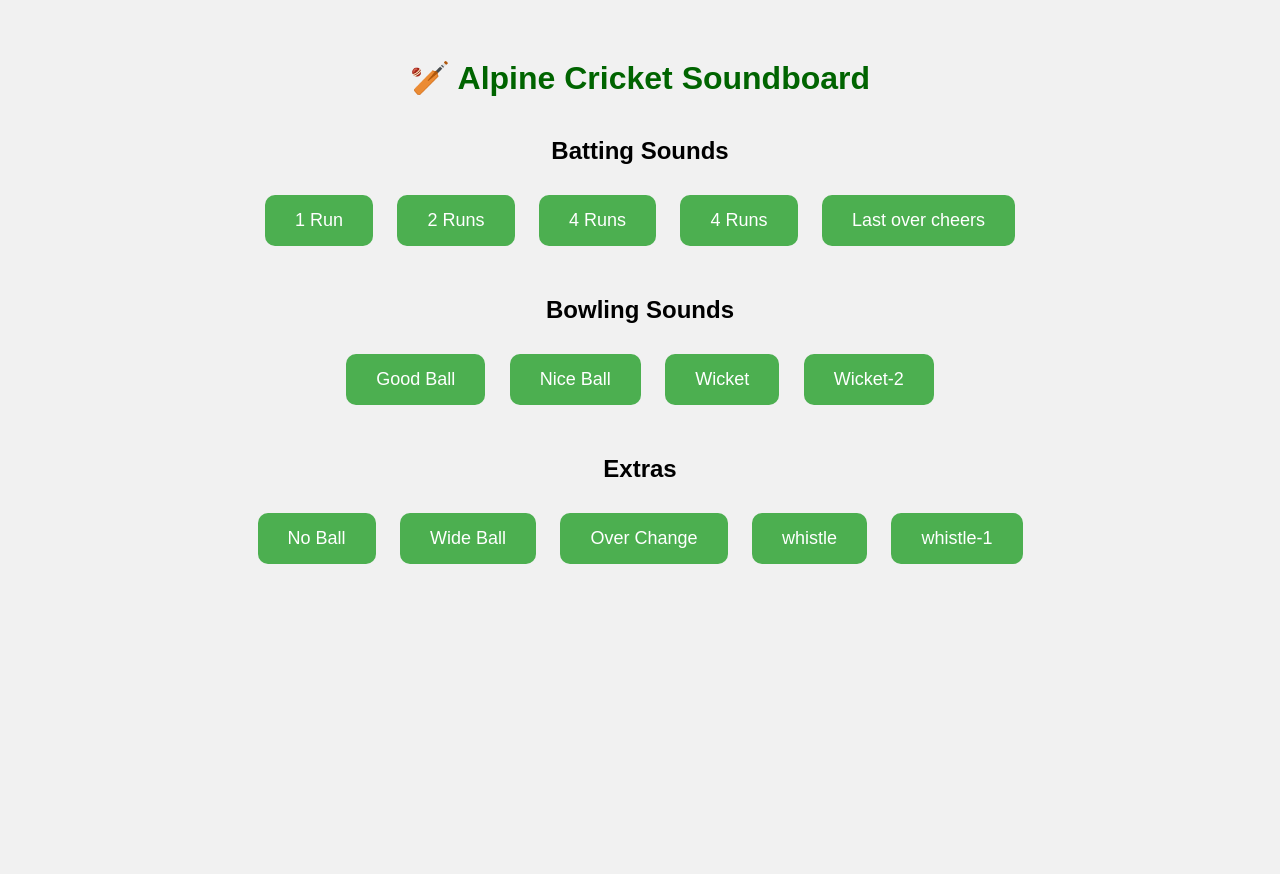
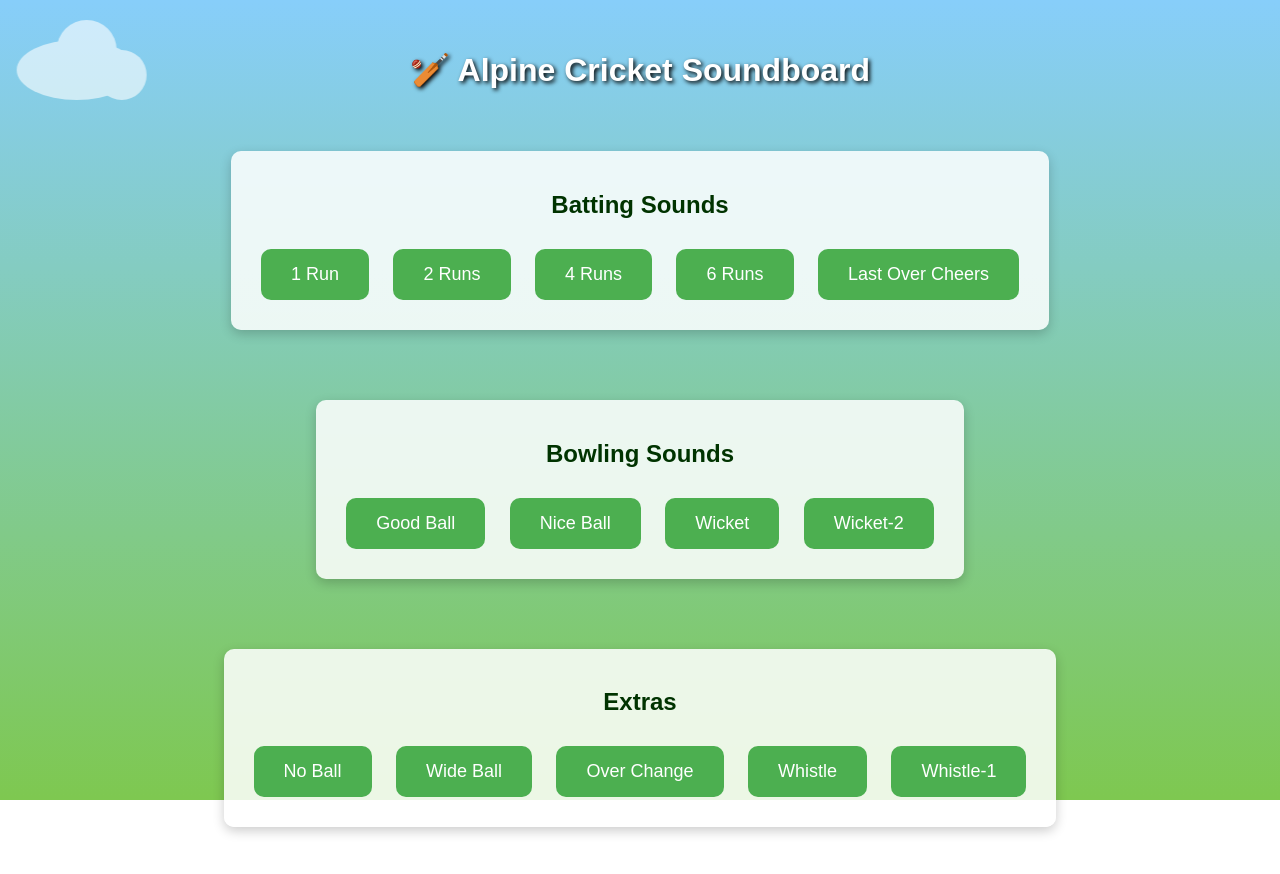
Before and after one commit to Naveen1224it/cricket-soundboard, a plain HTML site: page index.html in a window 1280 px wide. Before the commit the page ends 800 px from the top, so only its background shows below. Drawn offline with Linux system fonts and the light colour scheme.

Commit message:
new html

```diff
--- a/index.html
+++ b/index.html
@@ -7,16 +7,97 @@
   <style>
     body {
       font-family: Arial, sans-serif;
-      background: #f1f1f1;
+      margin: 0;
+      padding: 0;
+      overflow-x: hidden;
+    }
+
+    /* Background animation */
+    body::before {
+      content: "";
+      position: fixed;
+      top: 0; left: 0;
+      width: 100%;
+      height: 100%;
+      background: linear-gradient(to top, #7ec850, #87cefa);
+      z-index: -3;
+      animation: backgroundMove 15s ease-in-out infinite;
+    }
+
+    @keyframes backgroundMove {
+      0% { background-position: 0 0; }
+      50% { background-position: 100% 100%; }
+      100% { background-position: 0 0; }
+    }
+
+    /* Animated clouds */
+    .cloud {
+      position: absolute;
+      top: 40px;
+      background: #fff;
+      border-radius: 50%;
+      opacity: 0.6;
+      animation: floatCloud 60s linear infinite;
+    }
+
+    .cloud:before, .cloud:after {
+      content: '';
+      position: absolute;
+      background: #fff;
+      border-radius: 50%;
+    }
+
+    .cloud1 {
+      width: 120px;
+      height: 60px;
+      left: -150px;
+    }
+
+    .cloud1:before {
+      width: 60px;
+      height: 60px;
+      top: -20px;
+      left: 40px;
+    }
+
+    .cloud1:after {
+      width: 50px;
+      height: 50px;
+      top: 10px;
+      left: 80px;
+    }
+
+    @keyframes floatCloud {
+      0% { transform: translateX(0); }
+      100% { transform: translateX(2000px); }
+    }
+
+    .container {
+      padding: 30px;
       text-align: center;
-      padding: 30px;
+      position: relative;
+      z-index: 1;
     }
+
     h1 {
-      color: #006400;
+      color: #ffffff;
+      text-shadow: 2px 2px 4px #000;
     }
+
+    h2 {
+      color: #003300;
+    }
+
     section {
       margin-top: 40px;
+      background-color: rgba(255, 255, 255, 0.85);
+      border-radius: 10px;
+      padding: 20px;
+      margin-bottom: 30px;
+      display: inline-block;
+      box-shadow: 0 4px 12px rgba(0, 0, 0, 0.2);
     }
+
     .sound-button {
       margin: 10px;
       padding: 15px 30px;
@@ -28,12 +109,16 @@
       cursor: pointer;
       transition: background-color 0.2s ease;
     }
+
     .sound-button:hover {
       background-color: #45a049;
     }
   </style>
 </head>
 <body>
+  <div class="cloud cloud1"></div>
+
+  <div class="container">
     <h1>🏏 Alpine Cricket Soundboard</h1>
 
     <section>
@@ -41,8 +126,8 @@
       <button class="sound-button" onclick="playSound('1 run.mp3')">1 Run</button>
       <button class="sound-button" onclick="playSound('2 runs.mp3')">2 Runs</button>
       <button class="sound-button" onclick="playSound('4 runs.mp3')">4 Runs</button>
-    <button class="sound-button" onclick="playSound('6 runs.mp3')">4 Runs</button>
-    <button class="sound-button" onclick="playSound('Cheers to batsman on last overs.mp3')">Last over cheers</button>
+      <button class="sound-button" onclick="playSound('6 runs.mp3')">6 Runs</button>
+      <button class="sound-button" onclick="playSound('Cheers to batsman on last overs.mp3')">Last Over Cheers</button>
     </section>
 
     <section>
@@ -58,9 +143,10 @@
       <button class="sound-button" onclick="playSound('No Ball.mp3')">No Ball</button>
       <button class="sound-button" onclick="playSound('Wide Ball.mp3')">Wide Ball</button>
       <button class="sound-button" onclick="playSound('Over Change.mp3')">Over Change</button>
-    <button class="sound-button" onclick="playSound('whistle.mp3')">whistle</button>
-    <button class="sound-button" onclick="playSound('whistle-102013.mp3')">whistle-1</button>
+      <button class="sound-button" onclick="playSound('whistle.mp3')">Whistle</button>
+      <button class="sound-button" onclick="playSound('whistle-102013.mp3')">Whistle-1</button>
     </section>
+  </div>
 
   <audio id="player" src=""></audio>
 
```
Lines whose indentation alone changed are shown as unchanged.
